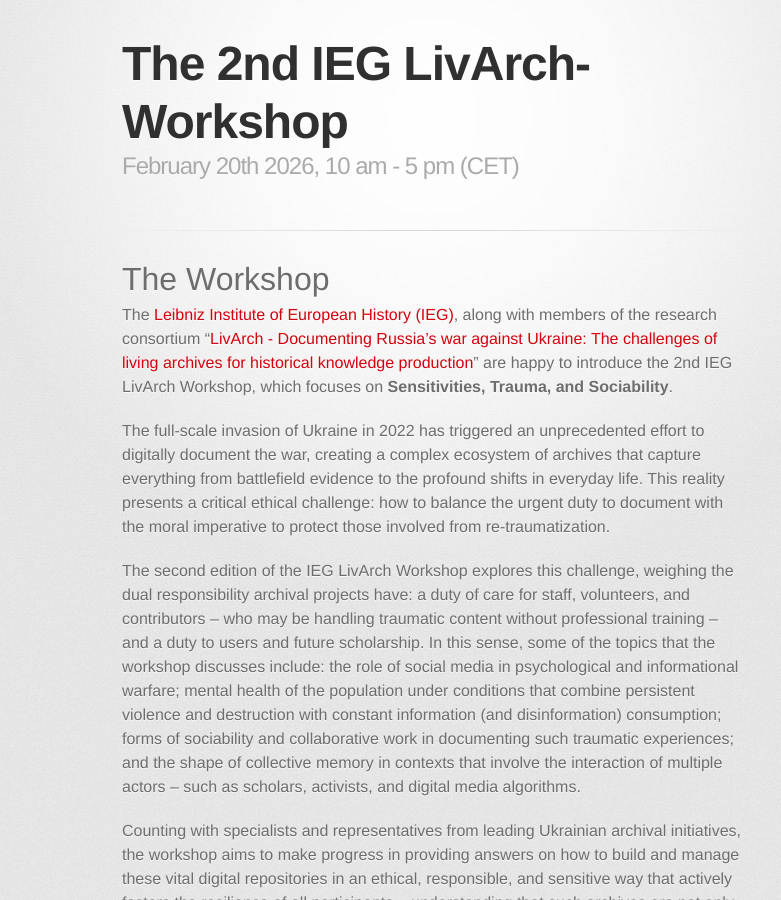
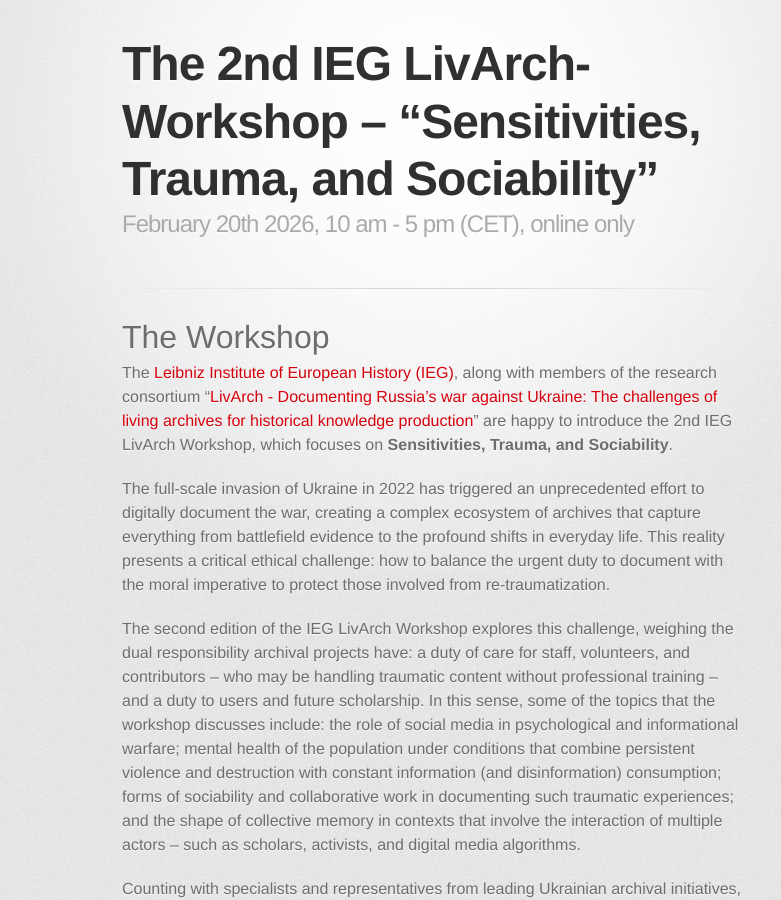
Before and after one commit to ieg-dhr/LivArch-Workshop_II, a Jekyll site: the page built from index.md, in a window 1280 px wide and 900 px high. Shown: the whole window, without its empty margins (208-989 px from the left). Built offline with Jekyll 4.4.1, drawn with Linux system fonts in a browser that asks for light colours; some web fonts are replaced.

Commit message:
Update _config.yml

```diff
--- a/_config.yml
+++ b/_config.yml
@@ -1,5 +1,5 @@
-title: The 2nd IEG LivArch-Workshop
-description: February 20th 2026, 10 am - 5 pm (CET)
+title: The 2nd IEG LivArch-Workshop – “Sensitivities, Trauma, and Sociability”
+description: February 20th 2026, 10 am - 5 pm (CET), online only
 show_downloads: true
 google_analytics:
 theme: jekyll-theme-tactile
```
